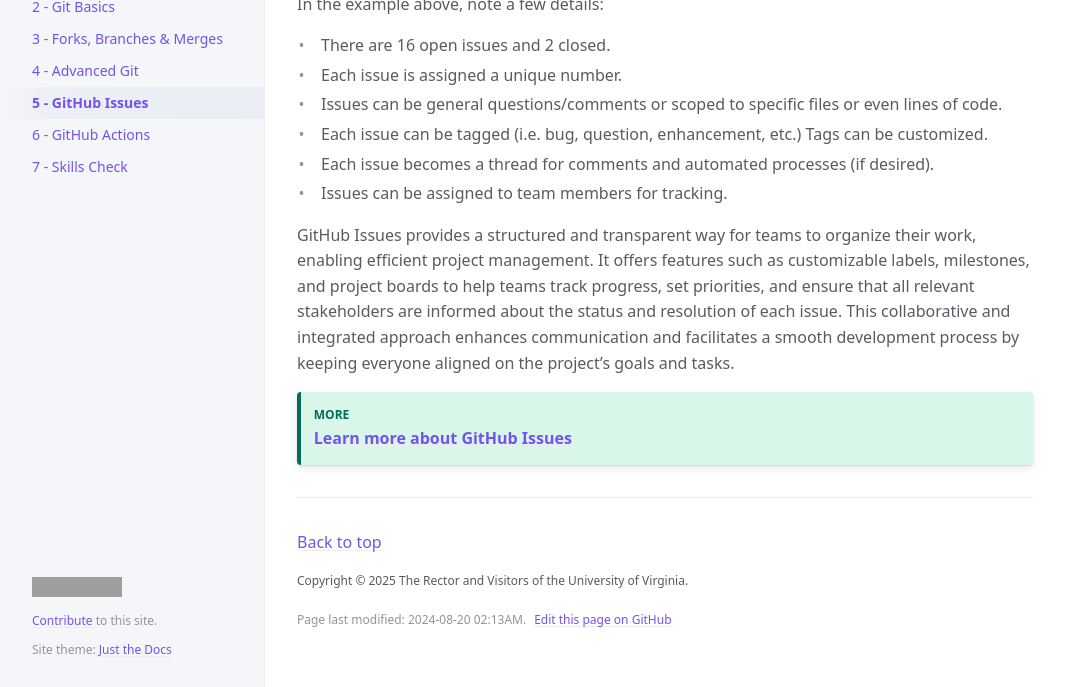
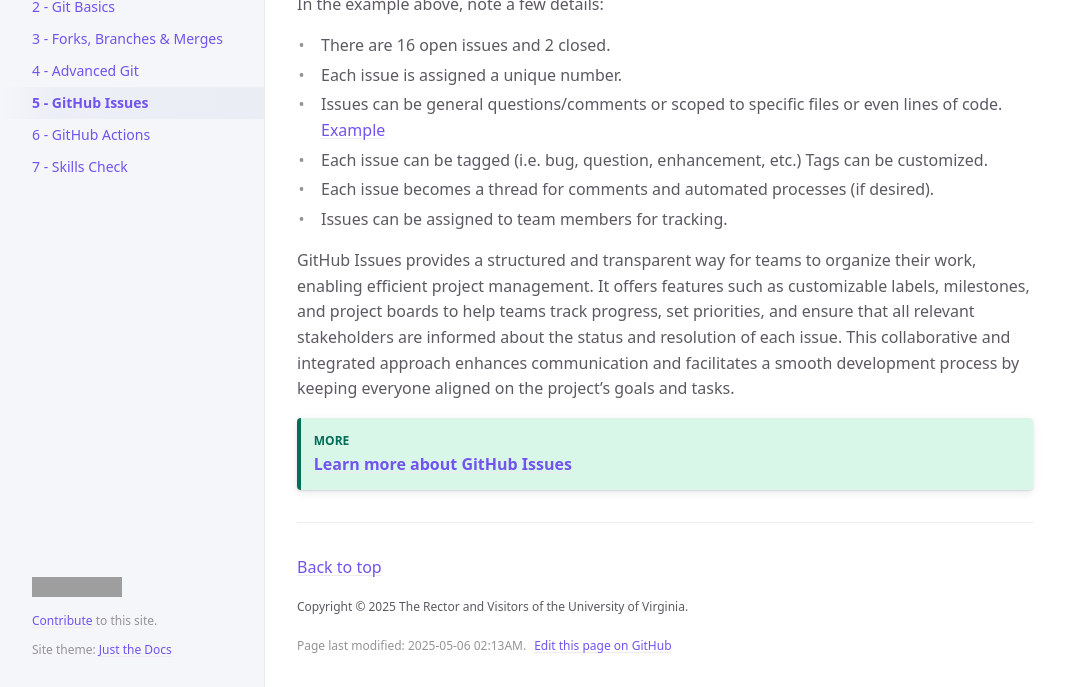
Before and after one commit to UVADS/git-basics, a Jekyll site: the page built from docs/issues.md, in a window 1280 px wide and 900 px high, scrolled down 555 px, cut to the strip 213-900 px from the top of the window. Shown: the whole strip, without its empty margins (107-1172 px from the left). Built offline with Jekyll 4.4.1, drawn with Linux system fonts in a browser that asks for light colours; cached includes are drawn as plain includes; before the commit the page ends 1430 px from its top, so only the background shows below that; grey boxes are pictures that could not be loaded.

Commit message:
Example link for issue w/ code reference

```diff
--- a/docs/issues.md
+++ b/docs/issues.md
@@ -2,7 +2,7 @@
 layout: default
 title: 5 - GitHub Issues
 nav_order: 7
-last_modified_date: "2024-08-20 02:13AM"
+last_modified_date: "2025-05-06 02:13AM"
 ---
 
 # GitHub Issues
@@ -28,7 +28,7 @@ In the example above, note a few details:
 
 - There are 16 open issues and 2 closed.
 - Each issue is assigned a unique number.
-- Issues can be general questions/comments or scoped to specific files or even lines of code.
+- Issues can be general questions/comments or scoped to specific files or even lines of code. [Example](https://github.com/UVADS/git-basics/issues/1)
 - Each issue can be tagged (i.e. bug, question, enhancement, etc.) Tags can be customized.
 - Each issue becomes a thread for comments and  automated processes (if desired).
 - Issues can be assigned to team members for tracking.
```
